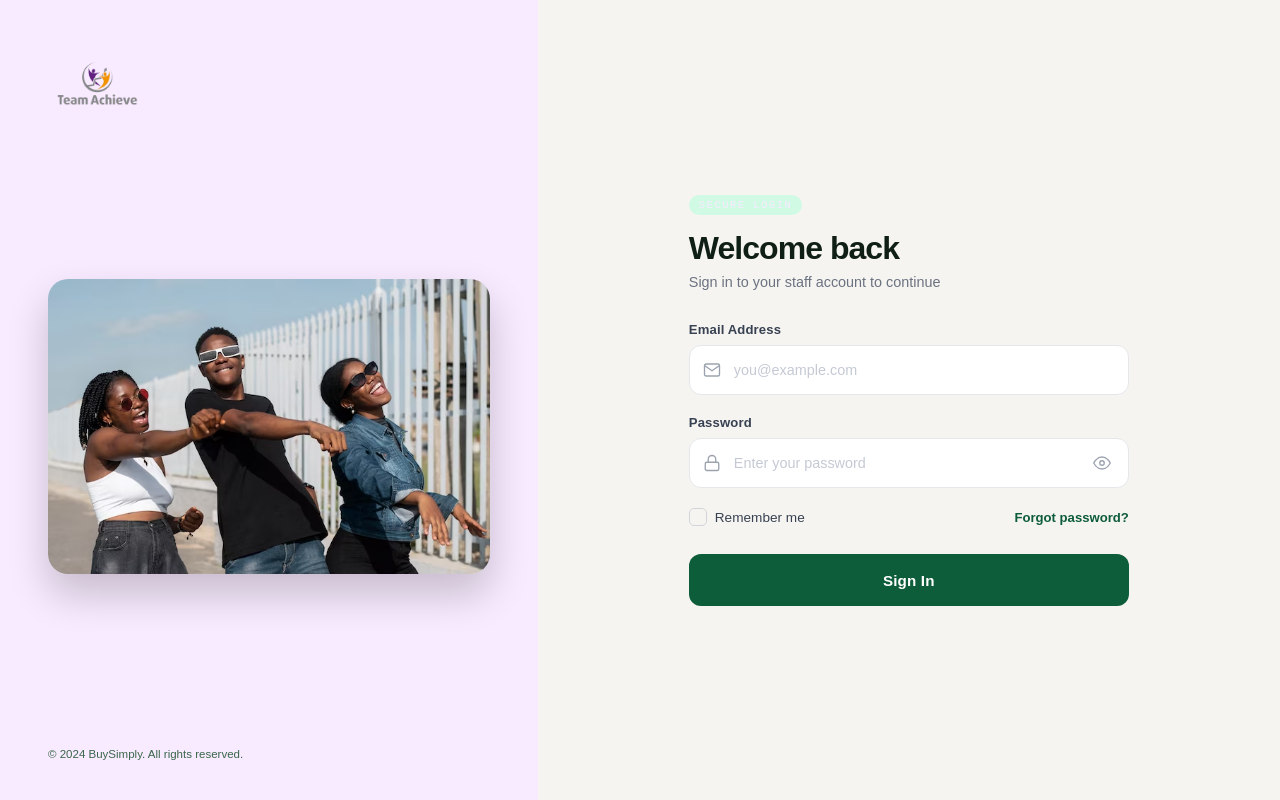
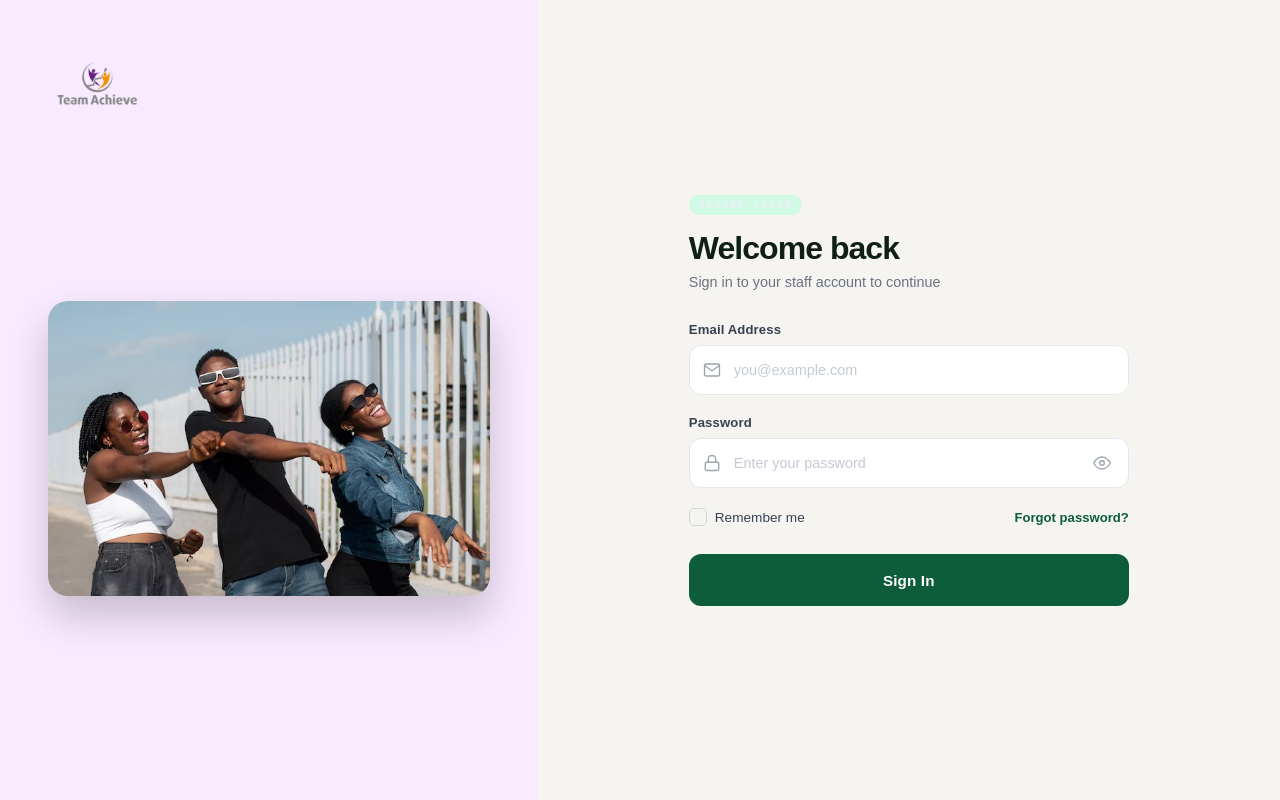
Before and after one commit to seonudoiba/buysimply_frontend, a Vue app: page /login in a window 1280 px wide. Built offline with nearby package versions, Linux system fonts and the light colour scheme; no server answers; the HTML template or start-up script is replaced by a standard one.

Commit message:
Update LoginView.vue

```diff
--- a/src/views/LoginView.vue
+++ b/src/views/LoginView.vue
@@ -13,21 +13,9 @@
           <img src="/picture.png" alt="Staff Illustration" class="side-picture" />
         </div>
 
-        <!-- <div class="stats-grid">
-          <div class="stat-card">
-            <span class="stat-value">₦2.4B</span>
-            <span class="stat-label">Total Disbursed</span>
-          </div>
-          <div class="stat-card">
-            <span class="stat-value">1,294</span>
-            <span class="stat-label">Active Loans</span>
-          </div>
-        </div> -->
       </div>
 
-      <div class="left-footer">
-        <span>© 2024 BuySimply. All rights reserved.</span>
-      </div>
+
     </div>
 
     <!-- Right Panel -->
```
